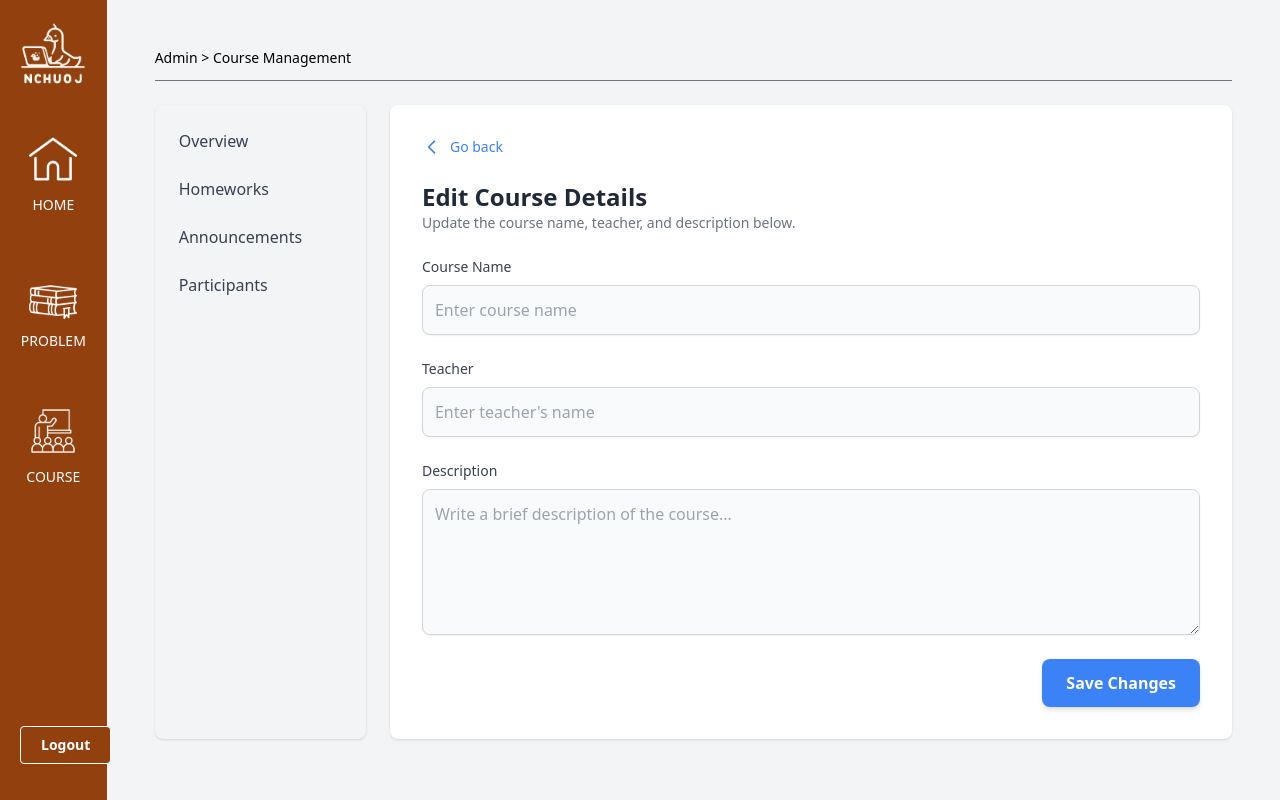
After one commit to kevin0929/nchuoj, a Flask app: template backend/nchuoj/templates/admin/course.html in a window 1280 px wide. The commit adds this page. Run offline with Flask 3, Linux system fonts and the light colour scheme; the template is opened without the code that fills it, so the values that code supplies are empty; some libraries are stand-ins or nearby versions.

Commit message:
[Update] schedule edit course page (not done yet...)

```diff
--- a/backend/nchuoj/static/js/admin/course.js
+++ b/backend/nchuoj/static/js/admin/course.js
@@ -1,5 +1,6 @@
 document.addEventListener("DOMContentLoaded", () => {
     const courses = JSON.parse(document.getElementById("courses-data").dataset.courses);
+    const userid = document.getElementById("userid-data").dataset.userid;
 
     // DOM element
     const addCourseBtn = document.getElementById("add-course-btn");
@@ -43,6 +44,7 @@ document.addEventListener("DOMContentLoaded", () => {
         pageData.forEach(course => {
             const startDateFormatted = formatDate(course.start_date);
             const endDateFormatted = formatDate(course.end_date);
+            const editUrl = `/course/${userid}/admin/${course.courseid}/edit`
             const row = `
                 <tr class="border-b hover:bg-gray-100">
                     <td class="py-2 px-4">${course.courseid}</td>
@@ -52,7 +54,8 @@ document.addEventListener("DOMContentLoaded", () => {
                     <td class="py-2 px-4">${endDateFormatted}</td>
                     <td class="py-2 px-4">${course.is_activate}</td>
                     <td class="py-2 px-4">
-                        <button data-cid="${course.courseid}" class="edit-btn text-blue-600 hover:underline mr-2">
+                        <button data-cid="${course.courseid}" class="edit-btn text-blue-600 hover:underline mr-2"
+                            onclick="window.location.href='${editUrl}'">
                             <i class="fas fa-edit"></i>
                         </button>
                         <button data-cid="${course.courseid}" class="delete-btn text-red-600 hover:underline">
--- /dev/null
+++ b/backend/nchuoj/templates/admin/course.html
@@ -0,0 +1,107 @@
+{% extends "base.html" %}
+{% block extrahead %}
+    <link href="https://cdnjs.cloudflare.com/ajax/libs/font-awesome/5.15.4/css/all.min.css" rel="stylesheet">
+{% endblock extrahead %}
+
+{% block title %} Admin - Course {% endblock title %}
+
+{% block content %}
+<div class="w-full p-6">
+
+    <!-- Breadcrumb Navigation -->
+    <nav class="text-sm text-black mb-6">
+        <a href="#" class="hover:text-blue-600">Admin</a> &gt;
+        <a href="#" class="hover:text-blue-600">Course Management</a>
+        <hr class="h-px my-3 bg-gray-500 border-0 dark:bg-gray-700">
+    </nav>
+
+    <!-- Main Content Area -->
+    <div class="flex w-full">
+
+        <!-- Left Sidebar (Menu) -->
+        <aside class="w-1/5 bg-gray-100 p-6 mr-6 rounded-lg shadow">
+            <ul class="space-y-6">
+                <li>
+                    <a href="#" class="block text-gray-700 hover:text-blue-600 font-medium">Overview</a>
+                </li>
+                <li>
+                    <a href="#" class="block text-gray-700 hover:text-blue-600 font-medium">Homeworks</a>
+                </li>
+                <li>
+                    <a href="#" class="block text-gray-700 hover:text-blue-600 font-medium">Announcements</a>
+                </li>
+                <li>
+                    <a href="#" class="block text-gray-700 hover:text-blue-600 font-medium">Participants</a>
+                </li>
+            </ul>
+        </aside>
+
+        <!-- Right Content Area -->
+        <div class="w-4/5 bg-white p-8 rounded-lg shadow">
+            <!-- Go Back -->
+            <a href="{{ url_for('course_api.admin_index', userid=user.userid, courseid=course.courseid) }}"
+                class="flex items-center mb-6 text-blue-500 hover:text-blue-700">
+                <svg xmlns="http://www.w3.org/2000/svg" class="h-5 w-5 mr-2" fill="none" viewBox="0 0 24 24" stroke="currentColor">
+                    <path stroke-linecap="round" stroke-linejoin="round" stroke-width="2" d="M15 19l-7-7 7-7" />
+                </svg>
+                <span class="text-sm font-medium">Go back</span>
+            </a>
+
+            <!-- Form Header -->
+            <div class="mb-6">
+                <h2 class="text-2xl font-semibold text-gray-800">Edit Course Details</h2>
+                <p class="text-sm text-gray-500">Update the course name, teacher, and description below.</p>
+            </div>
+
+            <!-- Edit Course Form -->
+            <form action="#" method="POST" class="space-y-6">
+                <!-- Course Name -->
+                <div>
+                    <label for="coursename" class="block text-sm font-medium text-gray-700">Course Name</label>
+                    <input
+                        type="text"
+                        id="coursename"
+                        name="coursename"
+                        value="{{ course.coursename }}"
+                        placeholder="Enter course name"
+                        class="mt-2 block w-full rounded-lg border border-gray-300 bg-gray-50 p-3 shadow-sm focus:border-blue-500 focus:ring-2 focus:ring-blue-400 focus:ring-opacity-50 transition duration-300">
+                </div>
+
+                <!-- Teacher Name -->
+                <div>
+                    <label for="teacher" class="block text-sm font-medium text-gray-700">Teacher</label>
+                    <input
+                        type="text"
+                        id="teacher"
+                        name="teacher"
+                        value="{{ course.teacher }}"
+                        placeholder="Enter teacher's name"
+                        class="mt-2 block w-full rounded-lg border border-gray-300 bg-gray-50 p-3 shadow-sm focus:border-blue-500 focus:ring-2 focus:ring-blue-400 focus:ring-opacity-50 transition duration-300">
+                </div>
+
+                <!-- Description -->
+                <div>
+                    <label for="description" class="block text-sm font-medium text-gray-700">Description</label>
+                    <textarea
+                        id="description"
+                        name="description"
+                        rows="5"
+                        placeholder="Write a brief description of the course..."
+                        class="mt-2 block w-full rounded-lg border border-gray-300 bg-gray-50 p-3 shadow-sm focus:border-blue-500 focus:ring-2 focus:ring-blue-400 focus:ring-opacity-50 transition duration-300">{{ course.description }}</textarea>
+                </div>
+
+                <!-- Submit Button -->
+                <div class="flex justify-end">
+                    <button
+                        type="submit"
+                        class="px-6 py-3 rounded-lg bg-blue-500 text-white font-semibold shadow-md hover:bg-blue-600 focus:outline-none focus:ring-2 focus:ring-blue-400 focus:ring-offset-2 transition duration-300">
+                        Save Changes
+                    </button>
+                </div>
+            </form>
+        </div>
+
+    </div>
+</div>
+
+{% endblock content %}
--- a/backend/nchuoj/templates/admin/courses.html
+++ b/backend/nchuoj/templates/admin/courses.html
@@ -56,6 +56,7 @@
             </table>
             <div id="pagination" class="mt-6 flex justify-center space-x-2"></div>
             <div id="courses-data" data-courses='{{ courses|tojson }}'></div>
+            <div id="userid-data" data-userid="{{ user.userid }}"></div>
         </div>
     </div>
 </div>
```
Also changed, not shown: backend/nchuoj/apis/course.py (+25 -0 lines).
